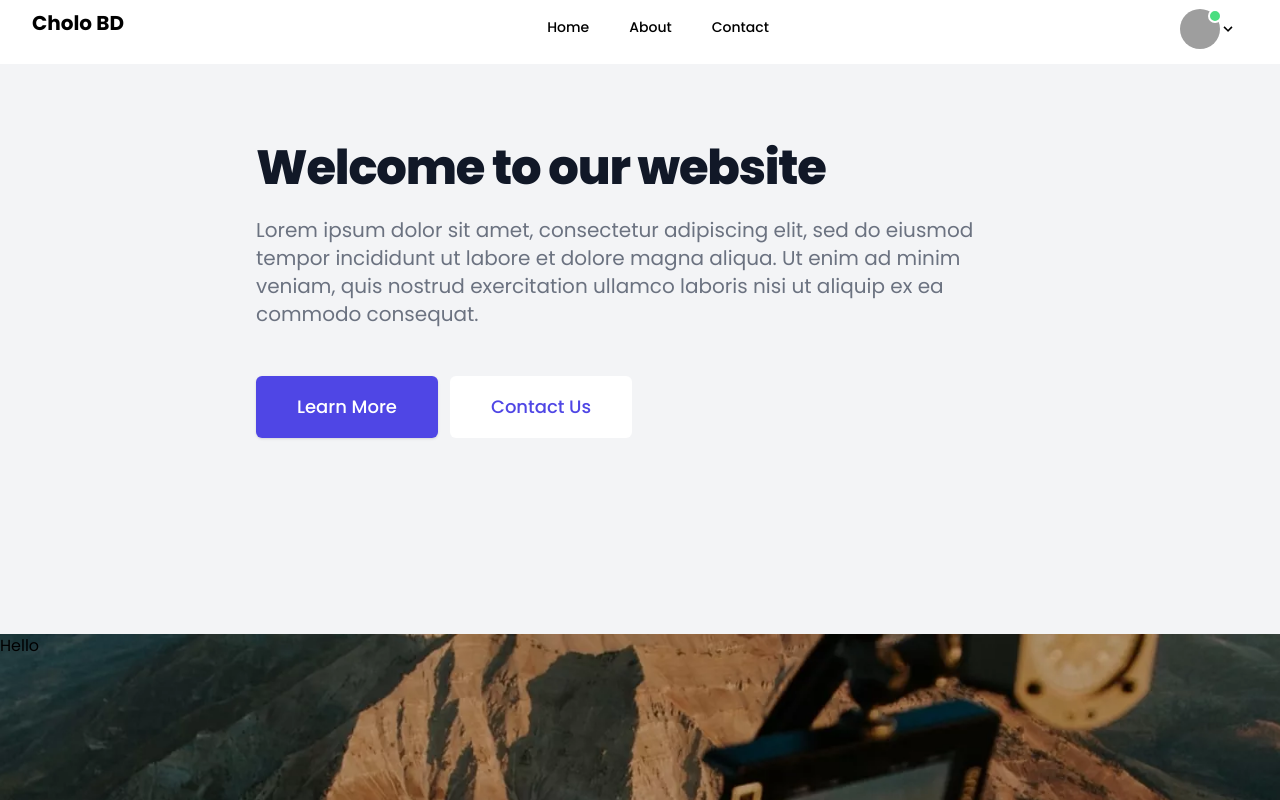
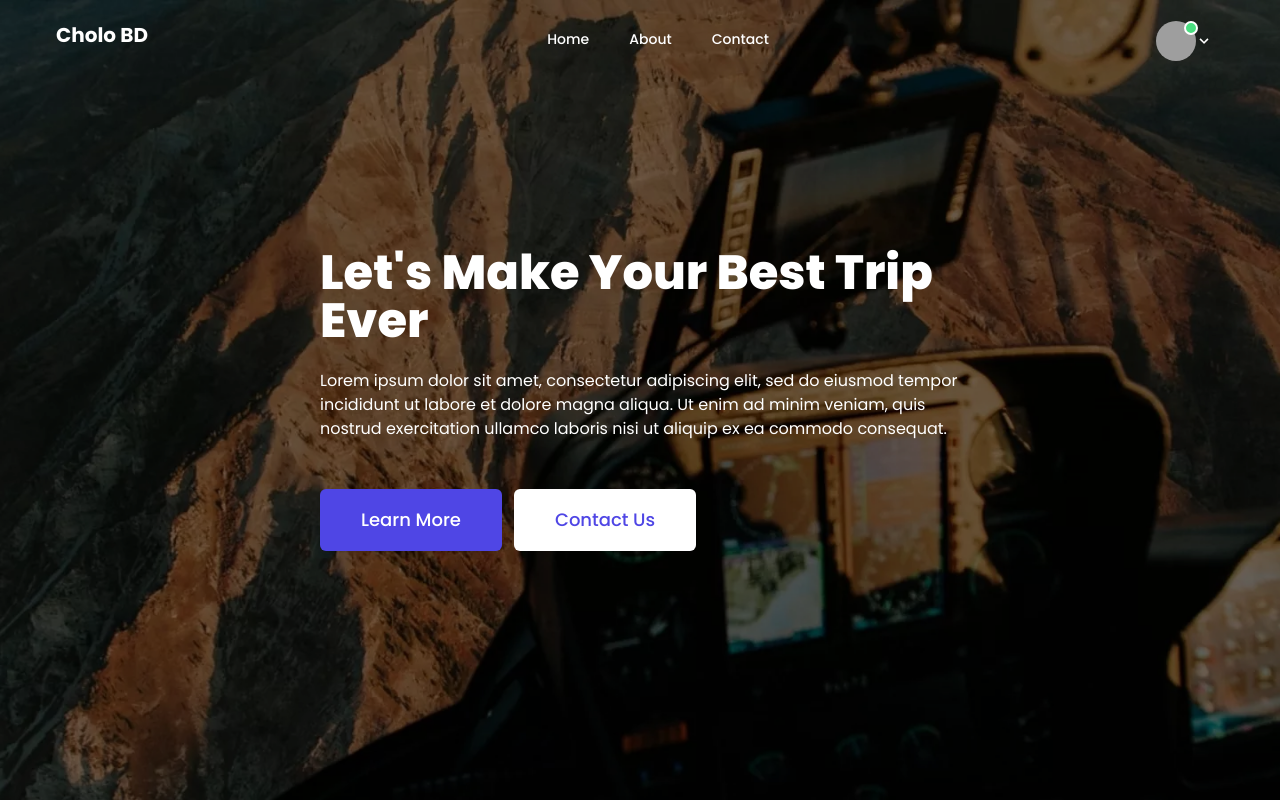
Before and after one commit to Tanvin-hub/cholo_bd_client, a React (Create React App) app: page / in a window 1280 px wide. Shown: the top 800 px of the page. Built offline with nearby package versions, Linux system fonts and the light colour scheme; grey boxes are pictures that could not be loaded.

Commit message:
Banner and navbar design

```diff
--- a/src/App.css
+++ b/src/App.css
@@ -33,3 +33,9 @@ li:hover > button svg {
   width: 100% ;
   background-size: cover;
 }
+
+.overflow {
+  background: rgba(0, 0, 0, .4);
+  height: 100vh;
+  width: 100%;
+}
--- a/src/Layout/Main.js
+++ b/src/Layout/Main.js
@@ -1,14 +1,12 @@
 import React from 'react';
 import {Outlet} from 'react-router-dom';
 import Navbar from '../components/Shared/Navbar/Navbar';
-import Home from "../components/Shared/Home/home"
 
 
 const Main = () => {
     return (
         <div>
             <Navbar/>
-            <Home/>
             <Outlet/>
         </div>
     );
--- a/src/components/Home/Banner.js
+++ b/src/components/Home/Banner.js
@@ -1,11 +1,44 @@
-import React from 'react';
+import React from "react";
+import { Link } from "react-router-dom";
 
 const Banner = () => {
-    return (
-        <section className="banner">
-            Hello
-        </section>
-    );
+  return (
+      <section className="banner text-white">
+        <div className="mx-auto px-4 sm:px-6 lg:px-8 overflow">
+          <div className="py-12 md:py-20">
+            <div className="text-white md:pt-42 text-center md:absolute md:top-1/2 md:left-1/2 md:-translate-x-2/4 md:-translate-y-2/4">
+              <h1 className="text-4xl md:text-5xl font-extrabold tracking-tigh sm:text-center md:text-left">
+              Let's Make Your Best Trip Ever
+              </h1>
+              <p className="mt-6 text-x sm:text-center md:text-left">
+                Lorem ipsum dolor sit amet, consectetur adipiscing elit, sed do
+                eiusmod tempor incididunt ut labore et dolore magna aliqua. Ut
+                enim ad minim veniam, quis nostrud exercitation ullamco laboris
+                nisi ut aliquip ex ea commodo consequat.
+              </p>
+              <div className="mt-12 sm:flex sm:justify-center md:justify-start">
+                <div className="rounded-md shadow">
+                  <Link
+                    to="/about"
+                    className="w-full flex items-center justify-center px-8 py-3 border border-transparent text-base font-medium rounded-md text-white bg-indigo-600 hover:bg-indigo-700 md:py-4 md:text-lg md:px-10"
+                  >
+                    Learn More
+                  </Link>
+                </div>
+                <div className="mt-3 sm:mt-0 sm:ml-3">
+                  <Link
+                    to="/contact"
+                    className="w-full flex items-center justify-center px-8 py-3 border border-transparent text-base font-medium rounded-md text-indigo-600 bg-white hover:bg-gray-50 md:py-4 md:text-lg md:px-10"
+                  >
+                    Contact Us
+                  </Link>
+                </div>
+              </div>
+            </div>
+          </div>
+        </div>
+      </section>
+  );
 };
 
 export default Banner;
--- a/src/components/Shared/Home/home.js
+++ /dev/null
@@ -1,43 +0,0 @@
-import React from 'react';
-import { Link } from 'react-router-dom';
-
-const home = () => {
-  return (
-    <div className="bg-gray-100 h-[570px]">
-      <div className="max-w-7xl mx-auto px-4 sm:px-6 lg:px-8">
-         <div className="py-12 md:py-20">
-          <div className="max-w-3xl mx-auto">
-            <h1 className="text-4xl md:text-5xl font-extrabold tracking-tight text-gray-900 sm:text-center md:text-left">
-              Welcome to our website
-            </h1>
-            <p className="mt-6 text-xl text-gray-500 sm:text-center md:text-left">
-              Lorem ipsum dolor sit amet, consectetur adipiscing elit, sed do eiusmod tempor incididunt ut labore et dolore magna aliqua. Ut enim ad minim veniam, quis nostrud exercitation ullamco laboris nisi ut aliquip ex ea commodo consequat.
-            </p>
-            <div className="mt-12 sm:flex sm:justify-center md:justify-start">
-              <div className="rounded-md shadow">
-                <Link
-                  to="/about"
-                  className="w-full flex items-center justify-center px-8 py-3 border border-transparent text-base font-medium rounded-md text-white bg-indigo-600 hover:bg-indigo-700 md:py-4 md:text-lg md:px-10"
-                >
-                  Learn More
-                </Link>
-              </div>
-              <div className="mt-3 sm:mt-0 sm:ml-3">
-                <Link
-                  to="/contact"
-                  className="w-full flex items-center justify-center px-8 py-3 border border-transparent text-base font-medium rounded-md text-indigo-600 bg-white hover:bg-gray-50 md:py-4 md:text-lg md:px-10"
-                >
-                  Contact Us
-                </Link>
-              </div>
-            </div>
-          </div>
-        </div>
-      </div>
-
-    </div>
-  );
-}
-
-
-export default home
--- a/src/components/Shared/Navbar/Navbar.js
+++ b/src/components/Shared/Navbar/Navbar.js
@@ -3,11 +3,22 @@ import { Link } from "react-router-dom";
 
 const Navbar = () => {
   const [isOpen, setIsOpen] = useState(false);
-
+  const [navbar, setNavbar] = useState(false);
   const toggleMenu = () => setIsOpen(!isOpen);
 
+  const changeBg = () => {
+    if(window.scrollY >= 20) {
+      setNavbar(true)
+    }
+    else {
+      setNavbar(false)
+    }
+  }
+
+  window.addEventListener('scroll', changeBg)
+
   return (
-    <nav className="bg-base-100">
+    <nav className={navbar ? 'navbar active myBgColor fixed top-0 z-10 h-6 w-screen px-6 py-3' : 'navbar fixed top-0 z-10 h-6 w-screen px-6 py-3 text-white'}>
       <div className="max-w-7xl mx-auto px-2 sm:px-6 lg:px-8">
         <div className="relative flex items-center justify-between h-16">
           <div className="absolute inset-y-0 left-0 flex items-center sm:hidden">
```
Also changed, not shown: src/components/Shared/Navbar/Navbar.css (added, +13 -0 lines), 1 other file (tests, documents, lock files or other folders).
